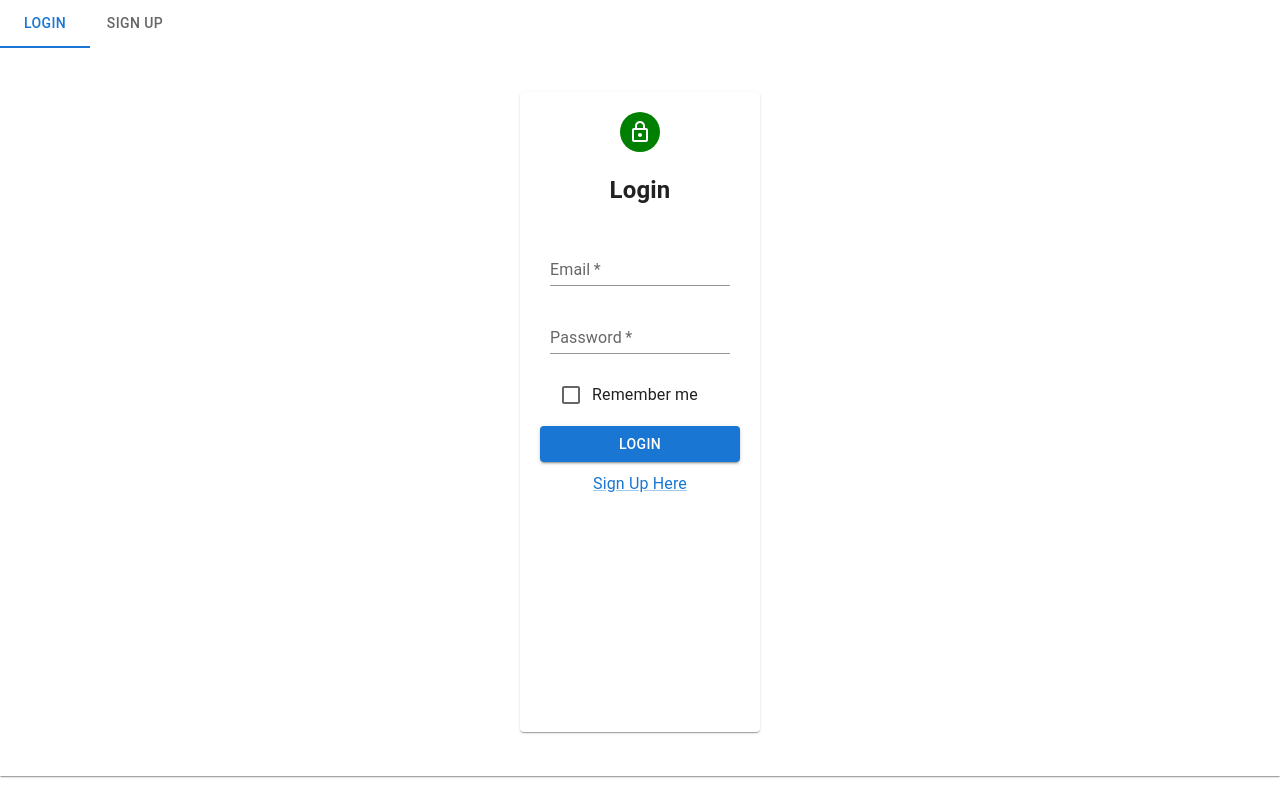
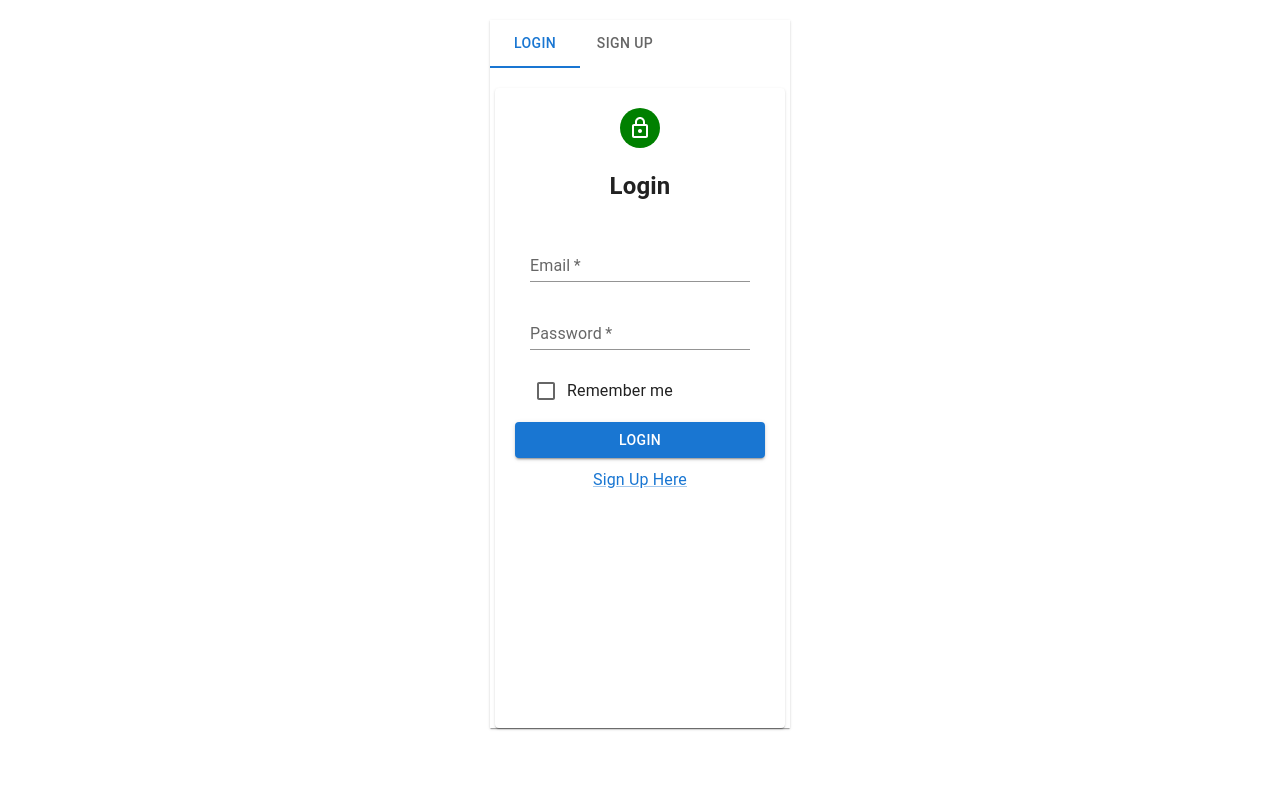
Before and after one commit to omar-elhajj00/shipping-fullstack, a React (Create React App) app in the folder front-end/: page / in a window 1280 px wide. Built offline with nearby package versions, Linux system fonts and the light colour scheme.

Commit message:
adjust the tabs place

```diff
--- a/front-end/src/Container/index.js
+++ b/front-end/src/Container/index.js
@@ -9,6 +9,9 @@ const SignInOutContainer = () => {
     const handleChange = (event, newValue) => {
         setValue(newValue);
     }
+
+    const paperStyle={width:300, margin:"20px auto"};
+
     //TabPanel
     function TabPanel(props) {
         const { children, value, index, ...other } = props;
@@ -22,7 +25,7 @@ const SignInOutContainer = () => {
             {...other}
           >
             {value === index && (
-              <Box p={3}>
+              <Box>
                 <Typography>{children}</Typography>
               </Box>
             )}
@@ -31,7 +34,7 @@ const SignInOutContainer = () => {
       }
 
     return(
-        <Paper square>
+        <Paper style={paperStyle} square>
             <Tabs
             value={value}
             indicatorColor="primary"
--- a/front-end/src/components/Login.jsx
+++ b/front-end/src/components/Login.jsx
@@ -6,7 +6,7 @@ import Checkbox from "@mui/material/Checkbox/Checkbox";
 
 
 const Login = () => {
-    const paperStyle={padding:20, height: '75vh', width:200 ,margin: '20px auto'};
+    const paperStyle={padding:20, height: '75vh', width:250 ,margin: '20px auto'};
     const avatartStyle={backgroundColor:'green'};
     const inputStyle={margin:10};
 
@@ -25,11 +25,8 @@ const Login = () => {
                 </FormGroup>
                 <Button type="submit" color="primary" variant="contained" fullWidth>Login</Button>
                 <Typography style={inputStyle}><Link href="#">Sign Up Here</Link></Typography>
-
-
             </Paper>
         </Grid>
     )
 }
-
 export default Login
```
